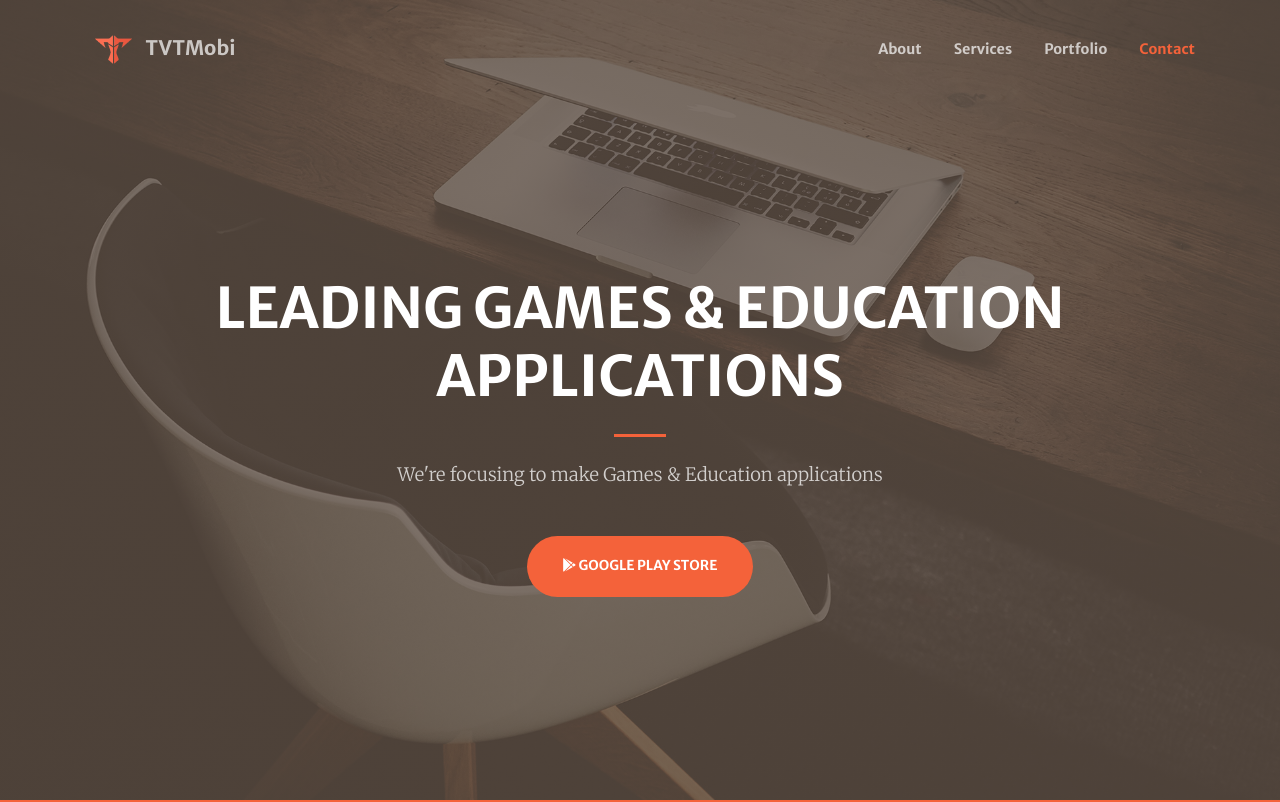
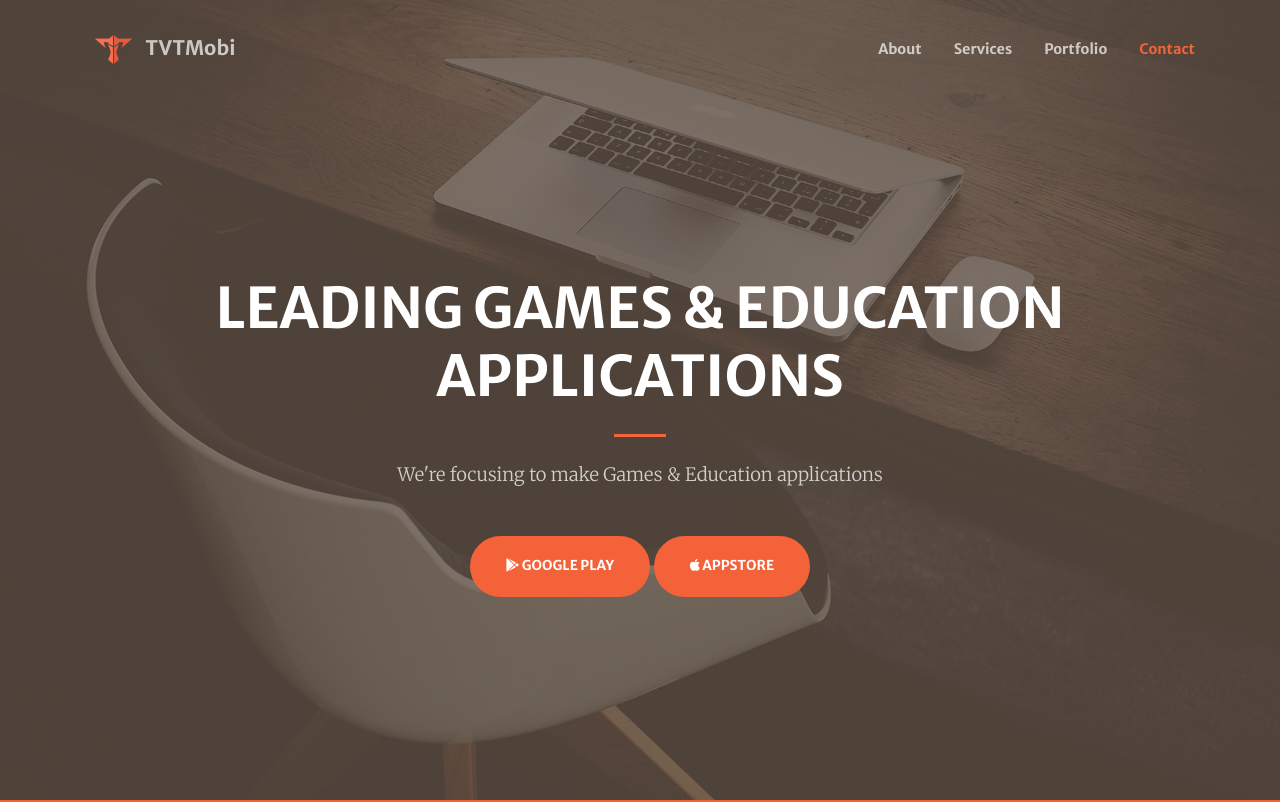
Before and after one commit to tvtmobi/homepage, a website with bundled scripts: page index.html in a window 1280 px wide. Shown: the top 802 px of the page. Built offline with nearby package versions, Linux system fonts and the light colour scheme.

```diff
--- a/index.html
+++ b/index.html
@@ -92,7 +92,8 @@
         </div>
         <div class="col-lg-8 align-self-baseline">
           <p class="text-white-75 font-weight-light mb-5">We're focusing to make Games & Education applications</p>
-          <a class="btn btn-primary btn-xl js-scroll-trigger" href="https://play.google.com/store/apps/dev?id=6636669597059784926" target="_blank"><i class="fab fa-google-play"></i> Google Play Store</a>
+          <a class="btn btn-primary btn-xl js-scroll-trigger" href="https://play.google.com/store/apps/dev?id=6636669597059784926" target="_blank"><i class="fab fa-google-play"></i> Google Play</a>
+          <a class="btn btn-primary btn-xl js-scroll-trigger" href="https://apps.apple.com/us/developer/tran-thanh/id597319490" target="_blank"><i class="fab fa-apple"></i> AppStore</a>
         </div>
       </div>
     </div>
```
Also changed, not shown: img/other/instagram.png.
